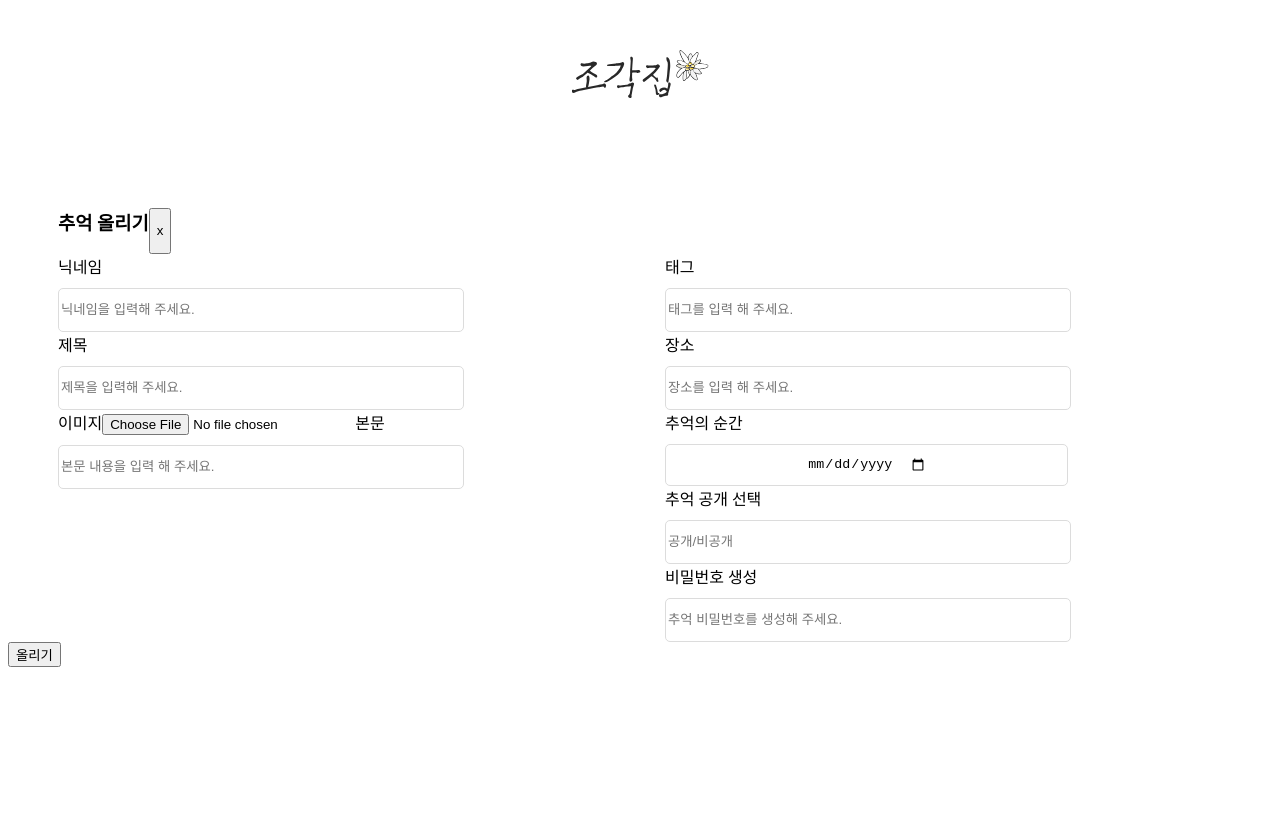
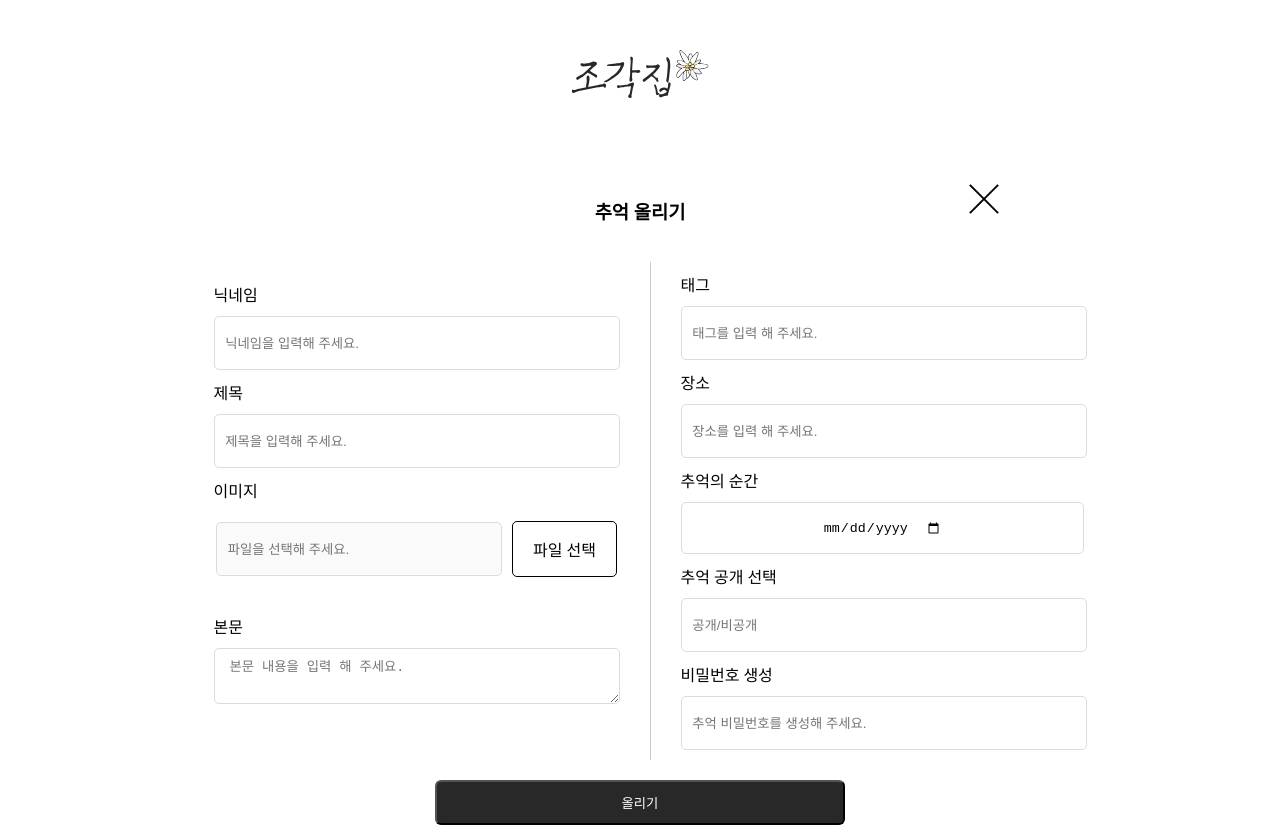
Before and after one commit to codeit-boost-2/team_boost_2_frontend, a React (Create React App) app in the folder frontend/: page /MemoryPost in a window 1280 px wide. Before the commit the page ends 800 px from the top, so only its background shows below. Built offline with nearby package versions, Linux system fonts and the light colour scheme; a web font is replaced by a local one.

Commit message:
feat: 추억 올리기 페이지 추가

```diff
--- a/frontend/src/components/CardMemory.js
+++ b/frontend/src/components/Card_memory.js
@@ -1,5 +1,5 @@
 import sampleImg from "../assets/img1.png";
-import "./CardMemory.css";
+import "./Card_memory.css";
 import { Link } from "react-router-dom";
 
 // card/memory 컴포넌트
--- a/frontend/src/pages/Group_page.js
+++ b/frontend/src/pages/Group_page.js
@@ -1,9 +1,9 @@
-import Card from "../components/CardMemory.js";
+import Card from "../components/Card_memory.js";
 import Info from "../components/Info.js";
 import Button from "../components/Button.js";
 import Tab from "../components/oldTab.js";
 import Search from "../components/Search.js";
-import { useLocation } from 'react-router-dom';
+import { useLocation, Link } from 'react-router-dom';
 
 const style = {
   margin: "20px",
@@ -47,7 +47,9 @@ function GroupPage() {
         >
           추억목록
         </div>
-        <Button />
+        <Link to="/MemoryPost">
+          <Button />
+        </Link>
       </div>
       <div style={{ display: "flex", marginBottom: "40px" }}>
         <Tab />
--- /dev/null
+++ b/frontend/src/pages/Memory_post_page.css
@@ -0,0 +1,119 @@
+.MPbox{
+    display: flex;
+    flex-direction: column;
+    justify-content: center;
+    align-items: center;
+}
+
+.MPtitle{
+    display: flex;
+    flex-direction: row;
+    margin-bottom: 20px;
+}
+
+.close{
+    display:inline-block;
+    margin-left: 10px;
+    border: none;
+    background-color: transparent;
+    position: absolute;
+    right:300px;
+}
+/* X 버튼 */
+.close:before, .close:after {
+    position: absolute;
+    left: 15px;
+    content:' ';
+    height: 40px;
+    width: 2px;
+    background-color: #000;}
+.close:before {
+    transform: rotate(45deg);
+}
+.close:after {
+    transform: rotate(-45deg);
+}
+
+.MPform{
+    display: flex;
+    flex-direction: row;
+    margin : auto;
+}
+
+.MPformLeft{
+
+    border-right: thin solid rgb(202, 202, 202);
+    padding: 10px 20px;
+}
+
+.MPformRight{
+    padding-left: 20px;
+
+}
+
+.MPinput{
+    display: flex;
+    justify-content: center;
+    align-items: center;
+    width: 400px;
+    height: 50px;
+    border: 1px solid #dcdcdc;
+    border-radius: 5px;
+    margin: 10px;
+}
+
+
+.MPinputDsc{
+    margin: 10px;
+}
+
+.fileArea{
+    display: flex;
+
+}
+
+.filebox{
+    display: flex;
+    justify-content: center;
+    align-items: center;
+}
+
+.filebox label {
+    display: inline-block;
+    color: black;
+    background-color: transparent;
+    cursor: pointer;
+    padding: 15px 20px;
+    border: 1px solid black;
+    border-radius: 5px;
+    white-space : nowrap;
+}
+
+.filebox input[type="file"] {
+    position: absolute;
+    width: 0;
+    height: 0;
+    padding: 0;
+    overflow: hidden;
+    border: 0;
+}
+
+input:focus::placeholder{
+    color:transparent;
+}
+input::placeholder {
+    padding : 5px;
+}
+textarea:focus::placeholder{
+    color:transparent;
+}
+textarea::placeholder {
+    padding : 5px;
+}
+
+.submitArea{
+    display:flex;
+    justify-content: center;
+    align-items: center;
+    padding-top: 20px;
+}
--- a/frontend/src/pages/Memory_post_page.js
+++ b/frontend/src/pages/Memory_post_page.js
@@ -1,26 +1,30 @@
 import { useState } from "react";
 import { useNavigate } from "react-router-dom";
+import './Memory_post_page.css';
 
-const inputStyle={
-    display:'flex',
-    justifyContent: "center",
-    alignItems: "center",
-    width:'400px',
-    height: '40px',
-    border: '1px solid #dcdcdc',
-    borderRadius: '5px',
-    marginTop:'10px',
-}
+function FileInput({name, value, onChange}){
 
-function FileInput(){
-  const [value, setValues]=useState();
+  const [placeholder, setPlaceholder] = useState(" 파일을 선택해 주세요.");
 
-  const handleChange =(e)=>{
-    const nextValue =e.target.files[0];
-    setValues(nextValue);
+  const handleInputChange =(e)=>{
+    const nextValue = e.target.files[0];
+    onChange(name, nextValue);
+    setPlaceholder(nextValue.name);
   };
 
-  return <input type="file" onChange={handleChange} />;
+  return (
+    <>
+    <div class="filebox">
+      <input className="MPinput" style={{width: '280px', marginLeft:'0'}}
+      placeholder={placeholder}
+      disabled='disabled'/>
+      <label htmlFor="file">
+        파일 선택
+      </label>
+      <input type="file" id="file" onChange={handleInputChange} />
+    </div>
+    </>
+    );
 
 }
 
@@ -30,7 +34,7 @@ function MemoryPostPage(){
     const [values, setValues] = useState({
         name: '',
         title: '',
-        image: '',
+        image: null,
         body: '',
         tag: '',
         place: '',
@@ -39,12 +43,16 @@ function MemoryPostPage(){
         password: ''
       });
 
-      const handleChange = (e) => {
-        const { name, value } = e.target;
+      const handleChange = (name, value) => {
         setValues((prevValues) => ({
           ...prevValues,
           [name]: value,
         }));
+      }
+
+      const handleInputChange = (e) => {
+        const { name, value } = e.target;
+        handleChange(name, value);
       };
 
       // 이전 페이지로 이동
@@ -52,7 +60,7 @@ function MemoryPostPage(){
     const onCancel = () => {
     navigate(-1);
     }
-
+    //제출 함수 기능 추가하기
     const handleSubmit = (e) => {
         e.preventDefault();
         console.log({values});
@@ -60,82 +68,89 @@ function MemoryPostPage(){
 
     return(
         <>
-        <div style={{display: 'flex', flexDirection:'row', paddingLeft:'50px'}}>
-        <h3 style={{marginTop:'200px'}}>추억 올리기</h3>
-        <button onClick={onCancel} style={{marginTop:'200px'}}>x</button>
-        </div>
-        <form>
-            <div style={{display: 'flex', flexDirection:'row'}}>
-                <div style={{flexBasis:'50%', marginLeft:'50px'}}>
-                    닉네임
-                    <input style={inputStyle}
+        <div className="MPbox">
+          <div style={{marginTop:'170px'}}></div>
+          <div className="MPtitle">
+            <h3>추억 올리기</h3>
+            <button className="close" onClick={onCancel}></button>
+          </div>
+          <form>
+            <div className="MPform">
+                <div className="MPformLeft" style={{flexBasis:'50%'}}>
+                    <div className="MPinputDsc">닉네임</div>
+                    <input className="MPinput"
                       name="name"
                       value={values.name}
-                      onChange={handleChange}
-                      placeholder='닉네임을 입력해 주세요.'/>
+                      onChange={handleInputChange}
+                      placeholder=' 닉네임을 입력해 주세요.'
+                      /* 자동완성 비활성화 : autoComplete="off"*/ />
 
-                    제목
-                    <input style={inputStyle}
+                    <div className="MPinputDsc">제목</div>
+                    <input className="MPinput"
                       name="title"
                       value={values.title}
-                      onChange={handleChange}
-                      placeholder='제목을 입력해 주세요.'/>
+                      onChange={handleInputChange}
+                      placeholder=' 제목을 입력해 주세요.'/>
 
-                    이미지
-                    <FileInput style={inputStyle}
-                    /*name="image"
-                    value={values.iamge}
-                    onChange={handleChange}*/
-                    placeholder='파일을 선택해 주세요.'/>
+                    <div className="MPinputDsc">이미지</div>
+                    <FileInput
+                    name="image"
+                    value={values.image}
+                    onChange={handleChange}/>
 
-                    본문
-                    <input style={inputStyle}
+                    <br />
+
+                    <div className="MPinputDsc">본문</div>
+                    <textarea className="MPinput"
                     name="body"
                     value={values.body}
-                    onChange={handleChange}
-                    placeholder='본문 내용을 입력 해 주세요.'/>
+                    onChange={handleInputChange}
+                    placeholder=' 본문 내용을 입력 해 주세요.'/>
                 </div>
-                <div style={{flexBasis:'50%'}}>
-                    태그
-                    <input style={inputStyle}
+
+                <div className="MPformRight" style={{flexBasis:'50%'}}>
+                    <div className="MPinputDsc">태그</div>
+                    <input className="MPinput"
                     name="tag"
                     value={values.tag}
-                    onChange={handleChange}
-                    placeholder='태그를 입력 해 주세요.'/>
+                    onChange={handleInputChange}
+                    placeholder=' 태그를 입력 해 주세요.'/>
 
-                    장소
-                    <input style={inputStyle}
+                    <div className="MPinputDsc">장소</div>
+                    <input className="MPinput"
                     name="place"
                     value={values.place}
-                    onChange={handleChange}
-                    placeholder='장소를 입력 해 주세요.'/>
+                    onChange={handleInputChange}
+                    placeholder=' 장소를 입력 해 주세요.'/>
 
-                    추억의 순간
-                    <input style={inputStyle}
+                    <div className="MPinputDsc">추억의 순간</div>
+                    <input className="MPinput"
                     type="date"
                     name="date"
                     value={values.date}
-                    onChange={handleChange}
-                    placeholder='YYYY-MM-DD'/>
+                    onChange={handleInputChange}
+                    placeholder=' YYYY-MM-DD'/>
 
-                    추억 공개 선택
-                    <input style={inputStyle}
+                    <div className="MPinputDsc">추억 공개 선택</div>
+                    <input className="MPinput"
                     name="option"
                     value={values.option}
-                    onChange={handleChange}
-                    placeholder='공개/비공개'/>
+                    onChange={handleInputChange}
+                    placeholder=' 공개/비공개'/>
 
-                    비밀번호 생성
-                    <input style={inputStyle}
+                    <div className="MPinputDsc">비밀번호 생성</div>
+                    <input className="MPinput"
                     name="password"
                     value={values.password}
-                    onChange={handleChange}
-                    placeholder='추억 비밀번호를 생성해 주세요.'/>
+                    onChange={handleInputChange}
+                    placeholder=' 추억 비밀번호를 생성해 주세요.'/>
                 </div>
             </div>
-            <button type='submit' onClick={handleSubmit}>올리기</button>
-            </form>
-
+            <div className="submitArea">
+            <button className="submitButton" type='submit' onClick={handleSubmit}>올리기</button>
+            </div>
+          </form>
+        </div>
 
 
         </>
```
Also changed, not shown: frontend/src/components/Card_memory.css (renamed from frontend/src/components/CardMemory.css).
